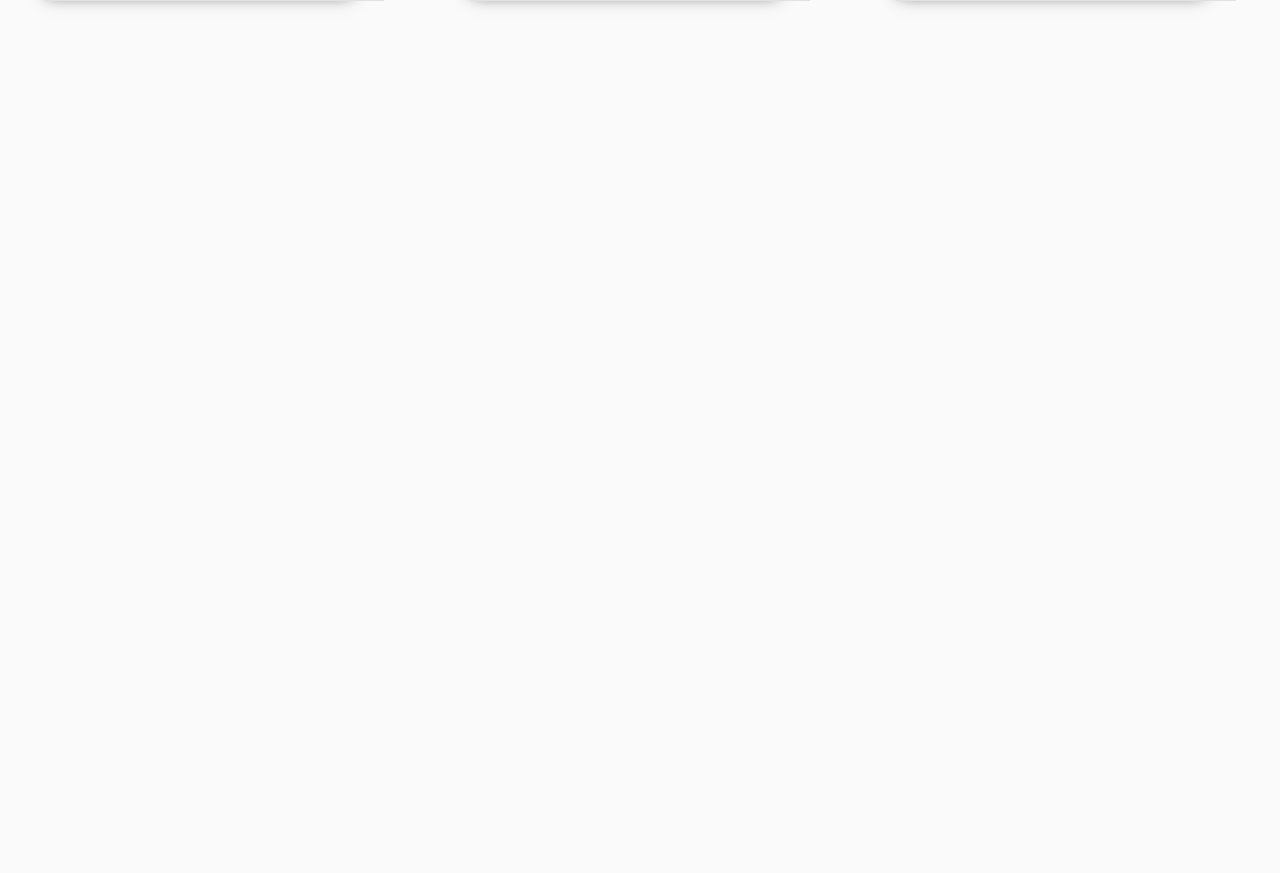
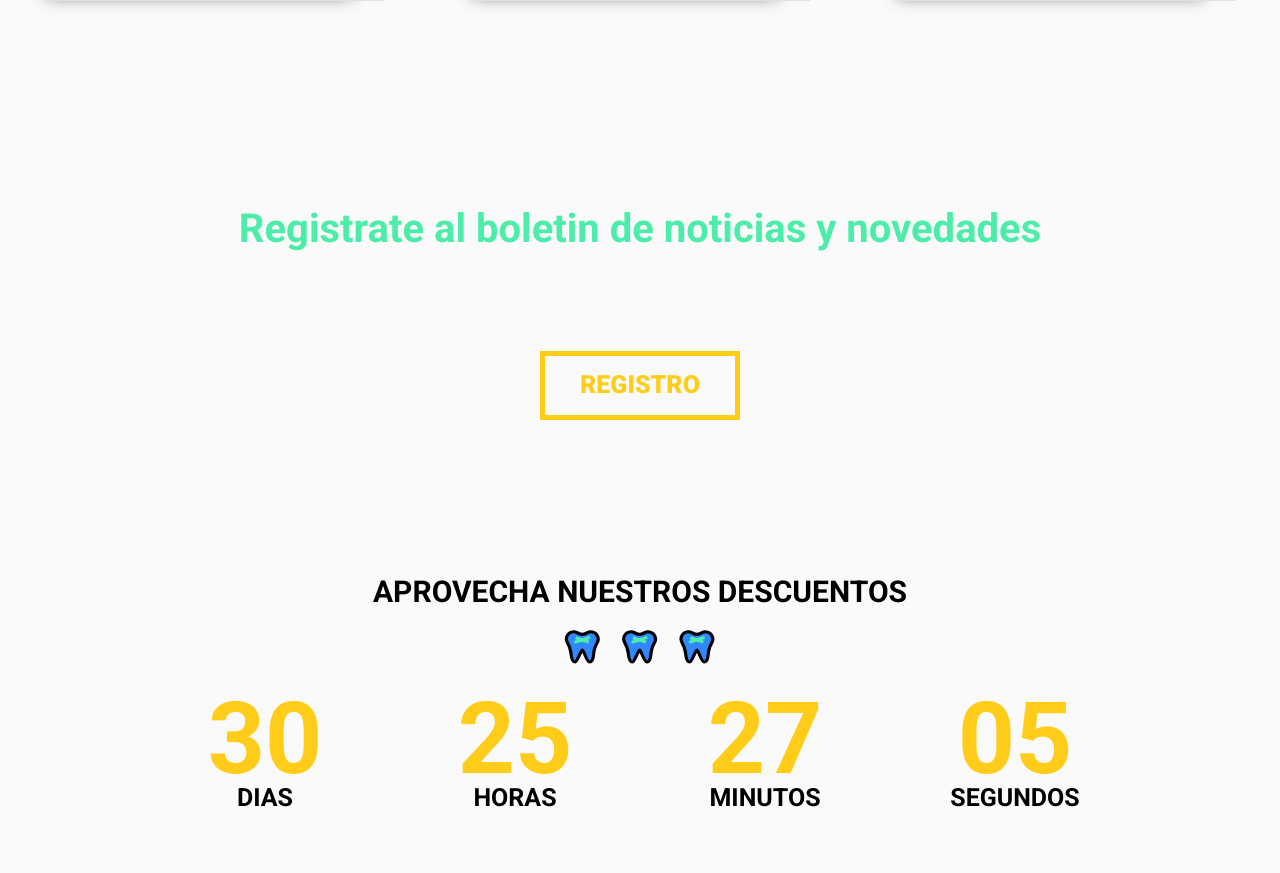
Before and after one commit to Dunned/ClinicaDentalMuelitas-IHC, a PHP site: page / in a window 1280 px wide. Shown: the part 5095-5968 px from the top of the page. Before the commit the page ends 5102 px from the top, so only its background shows below. Run offline with PHP 8.4, Linux system fonts and the light colour scheme.

Commit message:
Pre-Footer

```diff
--- a/css/main.css
+++ b/css/main.css
@@ -101,9 +101,18 @@
   margin: 0 auto;
 }
 
+
 .seccion{
   padding: 3rem 0;
 }
+
+@media (min-width: 768px) {
+    .contenedor-centrar{
+      margin: 0 14rem;
+    }
+}
+
+
 .seccion p{
   font-size: 2rem;
   text-align: center;
@@ -140,6 +149,17 @@
   display: inline-block;
   margin-top: 2rem;
   transition: all 0.3s ease-out;
+}
+
+.button.transparente{
+  background-color: transparent;
+  color: var(--colorAmarillo);
+  border-color: var(--colorAmarillo);
+  border: 5px solid var(--colorAmarillo);
+}
+
+.button.transparente:hover{
+  background-color: var(--colorAmarillo);
 }
 
 .button:hover{
@@ -828,6 +848,72 @@
 }
 
 
+/*Newsletter*/
+div.newsletter{
+  position: relative;
+  height: auto;
+}
+
+div.newsletter::before{
+  background-image: url(../img/newsletter.png);
+  content: '';
+
+}
+
+div.newsletter .contenido{
+  padding: 10rem 0;
+  color: var(--colorBlanco);
+  text-align: center;
+  position: relative;
+}
+
+div.newsletter .contenido p{
+  font-size: 4rem;
+  font-weight: 700;
+  color: var(--colorVerde);
+  margin-bottom: 1rem;
+}
+
+div.newsletter .contenido h3{
+  font-size: 6rem;
+  font-weight: 700;
+  color: var(--colorBlanco);
+}
+
+/*CuentaRegresiva*/
+
+.cuenta-regresiva ul{
+  margin: 3rem 0;
+}
+
+.cuenta-regresiva ul li{
+  text-align: center;
+  font-weight: bold;
+  font-size: 2.5rem;
+  text-transform: uppercase;
+  padding: 1rem;
+
+}
+
+.cuenta-regresiva ul li p{
+  margin: 0;
+  padding: 0;
+  line-height: 0.9;
+}
+
+@media (min-width: 768px) {
+  .cuenta-regresiva ul{
+    display: grid;
+    grid-template-columns: repeat(4,1fr);
+  }
+
+  .cuenta-regresiva ul li{
+    margin: 0;
+    padding: 0;
+  }
+}
+
+
 
 
 
--- a/index.html
+++ b/index.html
@@ -258,6 +258,26 @@
     </div>
   </section>
 
+  <div class="newsletter parallax">
+    <div class="contenido contenedor">
+      <p>Registrate al boletin de noticias y novedades</p>
+      <h3>Clinica Dental Muelitas</h3>
+      <a href="#" class="button transparente">Registro</a>
+    </div>
+  </div><!--NEWSLETTER-->
+
+  <section class="seccion contenedor-centrar">
+    <h2>Aprovecha nuestros Descuentos</h2>
+    <div class="cuenta-regresiva">
+      <ul>
+        <li><p class="numero">30</p>dias</li>
+        <li><p class="numero">25</p>horas</li>
+        <li><p class="numero">27</p>minutos</li>
+        <li><p class="numero">05</p>segundos</li>
+      </ul>
+    </div>
+  </section>
+
 
 
   <script src="js/vendor/modernizr-3.8.0.min.js"></script>
```
Also changed, not shown: img/newsletter.png (added).
